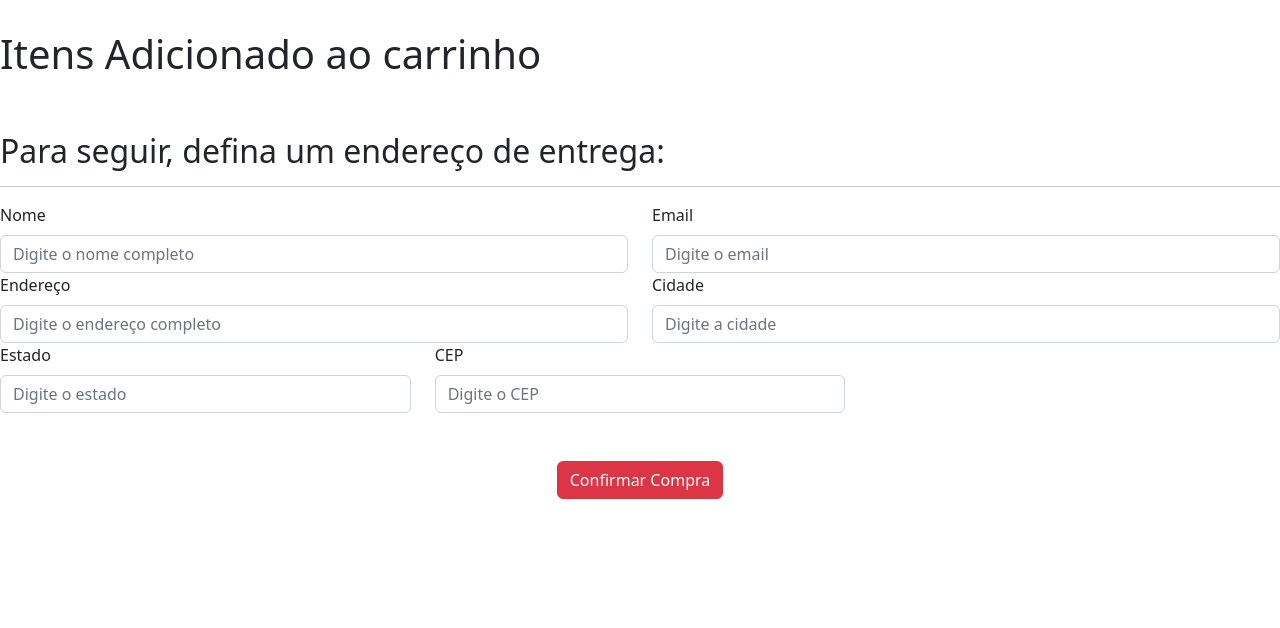
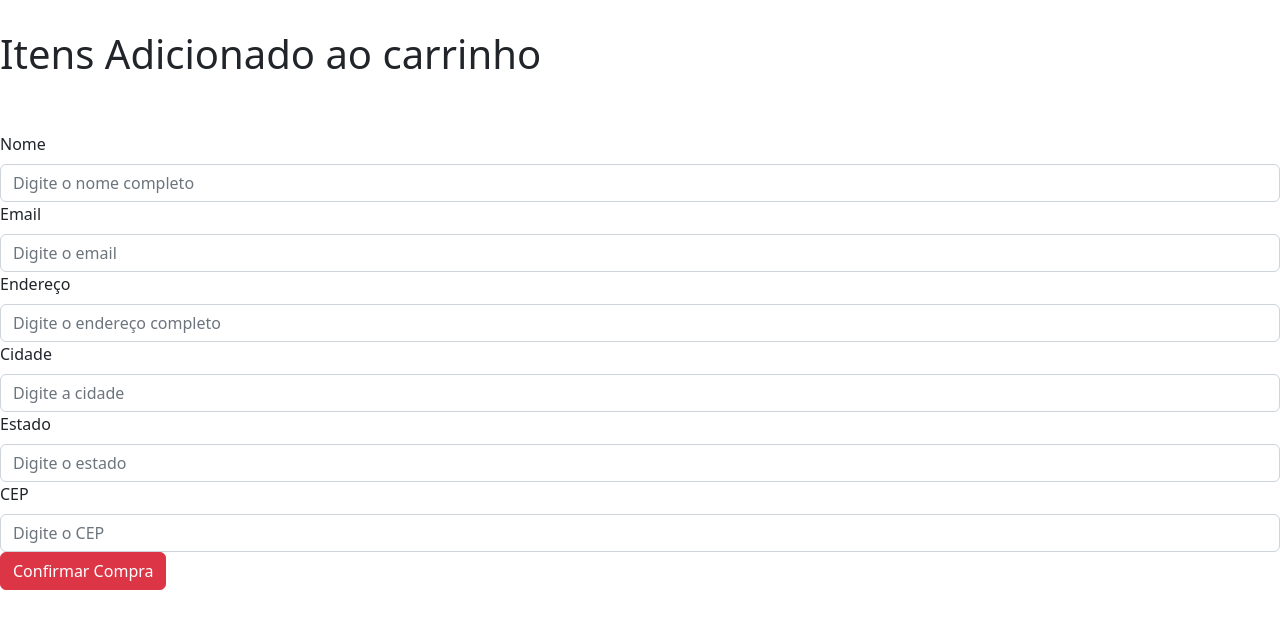
Before and after one commit to LeonardoMelloTrindade/Projeto-React, a React (Vite) app: page /carrinho in a window 1280 px wide. Shown: the top 628 px of the page. Built offline with nearby package versions, Linux system fonts and the light colour scheme.

Commit message:
conectando inputs ao back

```diff
--- a/pages/carrinho.jsx
+++ b/pages/carrinho.jsx
@@ -1,5 +1,6 @@
 import React, { useState, useEffect } from 'react';
 import { Col, Row, Table, Form, Button } from 'react-bootstrap';
+import ProdutoService from "../services/produtos.service";
 import './carrinho.css'
 
 export default function carrinho() {
@@ -7,6 +8,15 @@ export default function carrinho() {
     const [quantidade, setQuantidade] = useState(1);
     const [quantidadeDisponivel, setQuantidadeDisponivel] = useState(999);
     const [itensCarrinho, setItensCarrinho] = useState([]);
+    const produtoService = new ProdutoService();
+    const [formData, setFormData] = useState({
+        nome: '',
+        email: '',
+        endereco: '',
+        cidade: '',
+        estado: '',
+        cep: ''
+      });
 
     const decrementarQuantidade = () => {
         if (quantidade > 1) {
@@ -19,6 +29,13 @@ export default function carrinho() {
         setQuantidade(quantidade + 1);
         setQuantidadeDisponivel(quantidadeDisponivel - 1)
     };
+
+    async function handleSubmit(event) {
+        event.preventDefault();
+        const confirmPedido = await produtoService.create(itensCarrinho, formData);
+        console.log(confirmPedido);
+
+    }
 
     useEffect(() => {
         const itens = [];
@@ -49,11 +66,11 @@ export default function carrinho() {
                                 <td className='botaoApagar centralizandoTds'>
                                     <button>X</button>
                                 </td>
-                                <td>
+                                <td key={item.nome}>
                                     <img className='imagemCarrinho' src={item.imagem} />
                                     <p>{item.nome}</p>
                                 </td>
-                                <td className='centralizandoTds'>
+                                <td key={item.preco} className='centralizandoTds'>
                                     R${item.preco}
                                 </td>
                                 <td className='centralizandoTds'>
@@ -61,7 +78,7 @@ export default function carrinho() {
                                         Quantidade disponível: {quantidadeDisponivel}
                                         <Col>
                                             <button className="botaoCarrinho" onClick={decrementarQuantidade}>-</button>
-                                            <input type="text" disabled className="quantidadeCarrinho" value={quantidade} />
+                                            <input type="text" className="quantidadeCarrinho" value={quantidade} />
                                             <button className="botaoCarrinho" onClick={incrementarQuantidade}>+</button>
                                         </Col>
 
@@ -74,62 +91,101 @@ export default function carrinho() {
             </Table>
 
 
-            <Form className="delivery-form">
-                <h2>Para seguir, defina um endereço de entrega:</h2>
-                <hr />
-                <Row>
-                    <Col md={6}>
+            <Form onSubmit={handleSubmit}>
       <Form.Group controlId="formBasicName">
         <Form.Label>Nome</Form.Label>
-                            <Form.Control required type="text" placeholder="Digite o nome completo" />
+        <Form.Control
+          type="text"
+          placeholder="Digite o nome completo"
+          value={formData.nome}
+          onChange={(event) =>
+            setFormData({
+              ...formData,
+              nome: event.target.value
+            })
+          }
+          required
+        />
       </Form.Group>
-                    </Col>
-
-                    <Col md={6}>
       <Form.Group controlId="formBasicEmail">
         <Form.Label>Email</Form.Label>
-                            <Form.Control required type="email" placeholder="Digite o email" />
+        <Form.Control
+          type="text"
+          placeholder="Digite o email"
+          value={formData.email}
+          onChange={(event) =>
+            setFormData({
+              ...formData,
+              email: event.target.value
+            })
+          }
+          required
+        />
       </Form.Group>
-                    </Col>
-                </Row>
-
-                <Row>
-                    <Col md={6}>
       <Form.Group controlId="formBasicAddress">
         <Form.Label>Endereço</Form.Label>
-                            <Form.Control required type="text" placeholder="Digite o endereço completo" />
+        <Form.Control
+          type="text"
+          placeholder="Digite o endereço completo"
+          value={formData.endereco}
+          onChange={(event) =>
+            setFormData({
+              ...formData,
+              endereco: event.target.value
+            })
+          }
+          required
+        />
       </Form.Group>
-                    </Col>
-
-                    <Col md={6}>
       <Form.Group controlId="formBasicCity">
         <Form.Label>Cidade</Form.Label>
-                            <Form.Control required type="text" placeholder="Digite a cidade" />
+        <Form.Control
+          type="text"
+          placeholder="Digite a cidade"
+          value={formData.cidade}
+          onChange={(event) =>
+            setFormData({
+              ...formData,
+              cidade: event.target.value
+            })
+          }
+          required
+        />
       </Form.Group>
-                    </Col>
-                </Row>
-
-                <Row>
-                    <Col md={4}>
       <Form.Group controlId="formBasicState">
         <Form.Label>Estado</Form.Label>
-                            <Form.Control required type="text" placeholder="Digite o estado" />
+        <Form.Control
+          type="text"
+          placeholder="Digite o estado"
+          value={formData.estado}
+          onChange={(event) =>
+            setFormData({
+              ...formData,
+              estado: event.target.value
+            })
+          }
+          required
+        />
       </Form.Group>
-                    </Col>
-
-                    <Col md={4}>
       <Form.Group controlId="formBasicZip">
         <Form.Label>CEP</Form.Label>
-                            <Form.Control required type="text" placeholder="Digite o CEP" />
+        <Form.Control
+          type="number"
+          placeholder="Digite o CEP"
+          value={formData.cep}
+          onChange={(event) =>
+            setFormData({
+              ...formData,
+              cep: event.target.value
+            })
+          }
+          required
+        />
       </Form.Group>
-                    </Col>
-                </Row>
+      <Button type="submit" variant="danger">
+        Confirmar Compra
+      </Button>
     </Form>
-
-            <div className='d-flex justify-content-center mt-5'>
-                <Button href='/confirmacao' variant="danger">Confirmar Compra</Button>
-            </div>
-
         </>
     )
 }
--- a/pages/listaProdutos.jsx
+++ b/pages/listaProdutos.jsx
@@ -21,7 +21,6 @@ export default function listaProdutos() {
 
     const addItemCarrinho = (teste) => {
         chaveLocalStorage += 1
-        console.log(chaveLocalStorage)
         localStorage.setItem(chaveLocalStorage, teste)
     }
 
--- a/services/produtos.service.js
+++ b/services/produtos.service.js
@@ -1,17 +1,18 @@
 import axios from 'axios';
 
 export default class ProdutoService {
-    async create(nome, tipo, num) {
-      return axios.post('http://localhost:3000/carrinho/', {
-        nome: nome,
-        tipo: tipo,
-        pokedex: num
+  async create(itensPedido, endereco) {
+    console.log(itensPedido)
+    console.log(endereco)
+    return axios.post('http://localhost:3000/carrinho', {
+      itensPedido: itensPedido,
+      endereco: endereco
     });
   }
 
   async get(filter) {
     return axios.get(`http://localhost:3000/produtos`, {
-        params:{
+      params: {
         filter: filter
       }
     });
```
Lines whose indentation alone changed are shown as unchanged.
